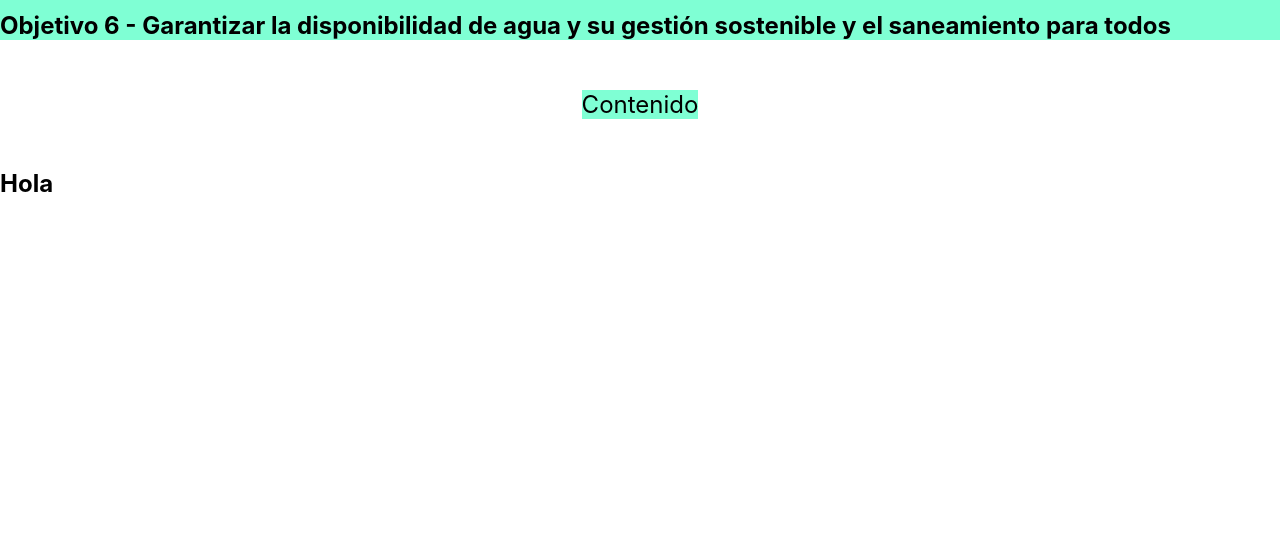
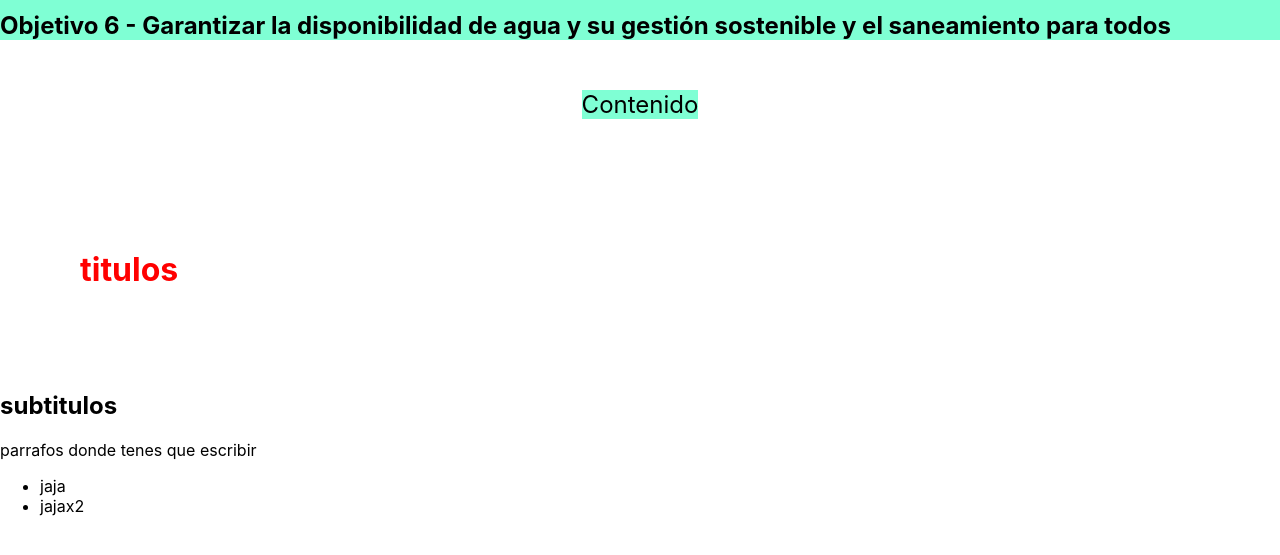
Before and after one commit to BryanBac/hackfest-Obj6, a React app in the folder hackfest-obj6/: page / in a window 1280 px wide. Shown: the part 187-742 px from the top of the page. Built offline with nearby package versions, Linux system fonts and the light colour scheme.

Commit message:
no sirvió

```diff
--- a/hackfest-obj6/src/GridDoble.module.css
+++ b/hackfest-obj6/src/GridDoble.module.css
@@ -9,3 +9,7 @@
         text-align: left;
         padding: 5px;
 }
+.ejemplos{
+    color: red;
+    padding: 80px;
+}
--- a/hackfest-obj6/src/MainApp.jsx
+++ b/hackfest-obj6/src/MainApp.jsx
@@ -27,7 +27,13 @@ export function MainApp() {
       </header>
       <main>
         <InfoGrid />
-        <h2>Hola</h2>
+        <h1 className={styles.ejemplos}>titulos</h1>
+        <h2>subtitulos</h2>
+        <p>parrafos donde tenes que escribir </p>
+        <ul>
+          <li>jaja</li>
+          <li>jajax2</li>
+        </ul>
       </main>
     </div>
   );
```
